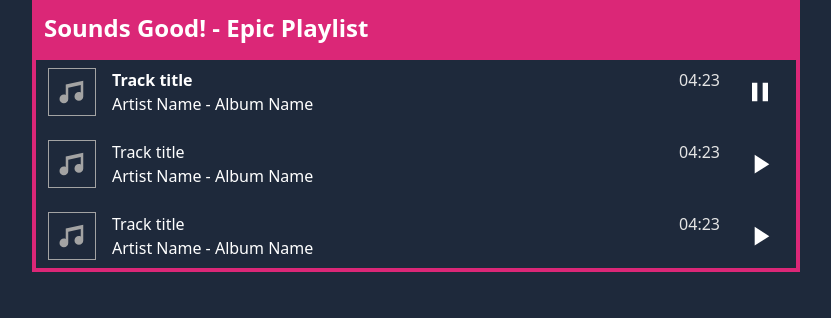
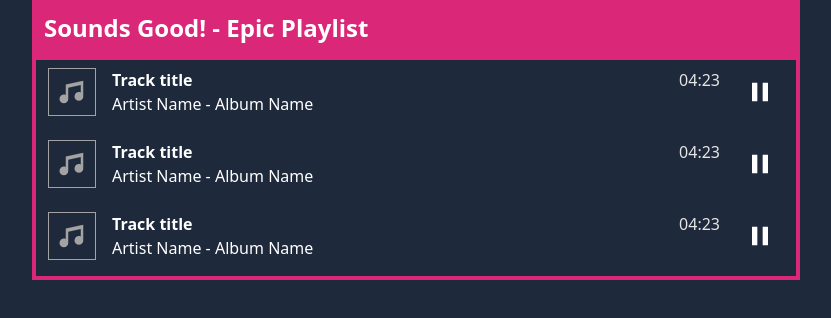
Before and after one commit to websitedsigns/music_playlist, a React (Vite) app in the folder music_playlist/: page / in a window 1280 px wide. Shown: the top 318 px of the page, without its empty margins (224-1055 px from the left). Built offline with nearby package versions, Linux system fonts and the light colour scheme.

Commit message:
PlaylistItem component

```diff
--- a/music_playlist/src/App.tsx
+++ b/music_playlist/src/App.tsx
@@ -1,5 +1,4 @@
-import Icon from '@mdi/react';
-import { mdiMusic, mdiPause, mdiPlay } from '@mdi/js';
+import PlaylistItem from './PlaylistItem';
 
 function App() {
   return (
@@ -9,51 +8,9 @@ function App() {
           <h1>Sounds Good! - Epic Playlist</h1>
         </header>
         <ol className="border-4 border-pink-600">
-          <li className="flex flex-row px-3 py-2 space-x-4 mb-2">
-            <div className="w-12 h-12 text-neutral-400 p-2 border border-neutral-400" aria-hidden="true">
-              <Icon path={mdiMusic} />
-            </div>
-            <div className="flex-1">
-              <div className="flex flex-row">
-                <h2 className="flex-1 font-bold">Track title</h2>
-                <p className="text-neutral-200">04:23</p>
-              </div>
-              <p>Artist Name - Album Name</p>
-            </div>
-            <button className="w-12 h-12 p-2" aria-label="Pause playing this track">
-              <Icon path={mdiPause} />
-            </button>
-          </li>
-          <li className="flex flex-row px-3 py-2 space-x-4 mb-2">
-            <div className="w-12 h-12 text-neutral-400 p-2 border border-neutral-400" aria-hidden="true">
-              <Icon path={mdiMusic} />
-            </div>
-            <div className="flex-1">
-              <div className="flex flex-row">
-                <h2 className="flex-1">Track title</h2>
-                <p className="text-neutral-200">04:23</p>
-              </div>
-              <p>Artist Name - Album Name</p>
-            </div>
-            <button className="w-12 h-12 p-2" aria-label="Play this track">
-              <Icon path={mdiPlay} />
-            </button>
-          </li>
-          <li className="flex flex-row px-3 py-2 space-x-4">
-            <div className="w-12 h-12 text-neutral-400 p-2 border border-neutral-400" aria-hidden="true">
-              <Icon path={mdiMusic} />
-            </div>
-            <div className="flex-1">
-              <div className="flex flex-row">
-                <h2 className="flex-1">Track title</h2>
-                <p className="text-neutral-200">04:23</p>
-              </div>
-              <p>Artist Name - Album Name</p>
-            </div>
-            <button className="w-12 h-12 p-2" aria-label="Play this track">
-              <Icon path={mdiPlay} />
-            </button>
-          </li>
+          <PlaylistItem/>
+          <PlaylistItem/>
+          <PlaylistItem/>
         </ol>
       </main>
     </div>
--- /dev/null
+++ b/music_playlist/src/PlaylistItem.tsx
@@ -0,0 +1,24 @@
+import Icon from '@mdi/react';
+import { mdiMusic, mdiPause, mdiPlay } from '@mdi/js';
+
+function PlaylistItem() {
+  return (
+    <li className="flex flex-row px-3 py-2 space-x-4 mb-2">
+      <div className="w-12 h-12 text-neutral-400 p-2 border border-neutral-400" aria-hidden="true">
+        <Icon path={mdiMusic} />
+      </div>
+      <div className="flex-1">
+        <div className="flex flex-row">
+          <h2 className="flex-1 font-bold">Track title</h2>
+          <p className="text-neutral-200">04:23</p>
+        </div>
+        <p>Artist Name - Album Name</p>
+      </div>
+      <button className="w-12 h-12 p-2" aria-label="Pause playing this track">
+        <Icon path={mdiPause} />
+      </button>
+    </li>
+  )
+}
+
+export default PlaylistItem
```
